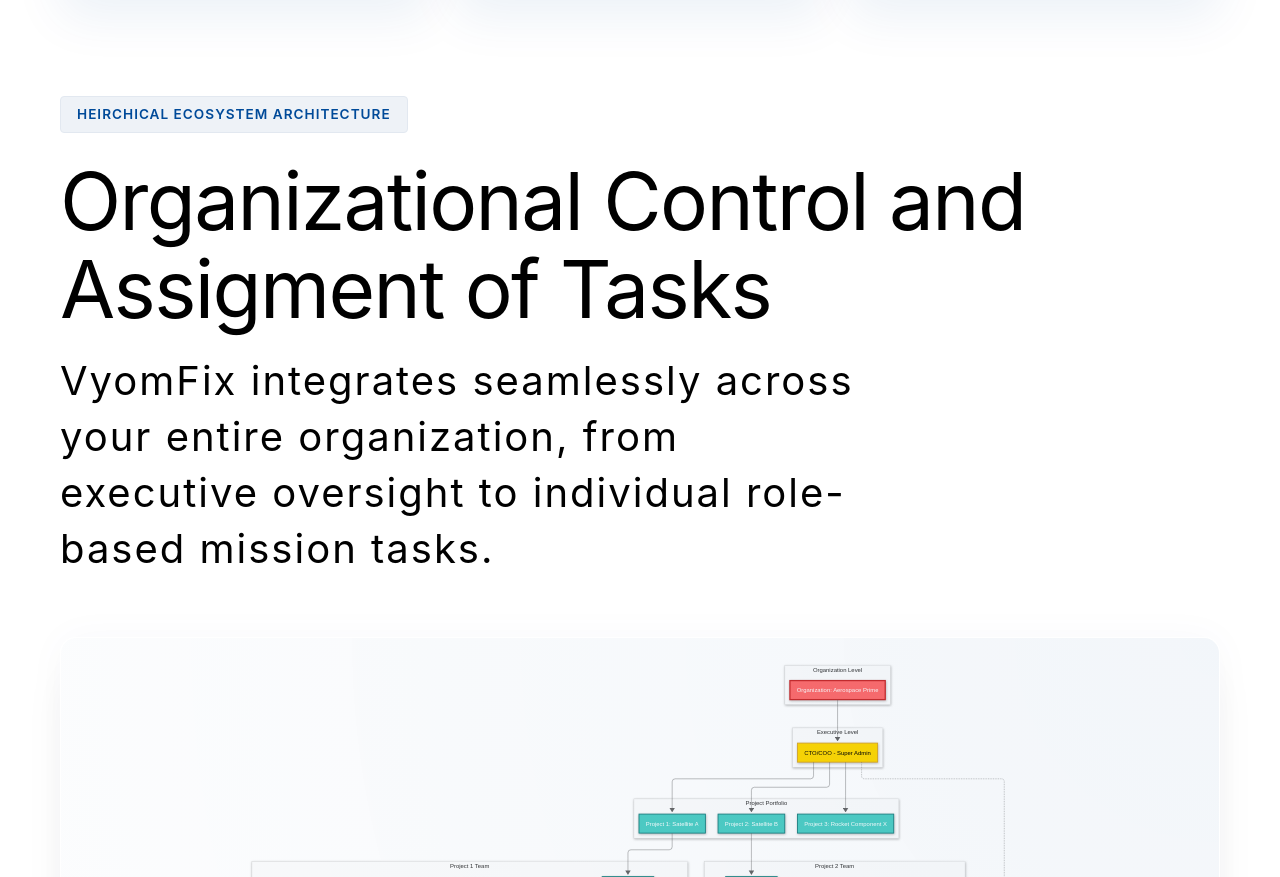
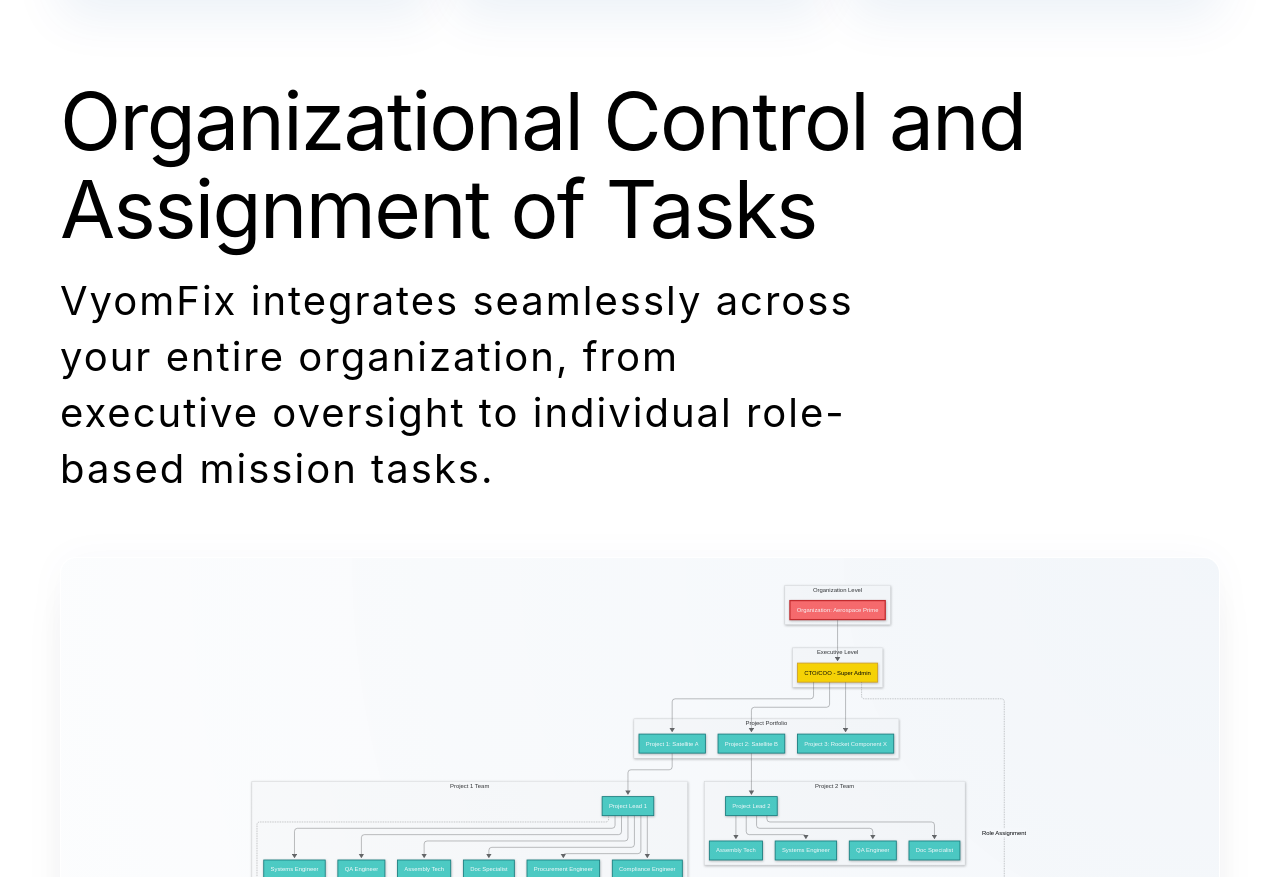
Before and after one commit to VyomFix-Dev/vyomfix-landing-website, a website: page src/platform.html in a window 1280 px wide. Shown: the part 1938-2815 px from the top of the page. Drawn offline with Linux system fonts and the light colour scheme; a web font is replaced by a local one.

Commit message:
Refine_Organizational_Section

```diff
--- a/src/platform.html
+++ b/src/platform.html
@@ -132,11 +132,11 @@
             <!-- ORGANIZATIONAL STRUCTURE SECTION -->
             <div class="org-structure u-margin-top-80">
                 <div class="reveal u-text-left u-margin-bottom-60">
-                    <div class="badge">Heirchical Ecosystem Architecture</div>
-                    <h1>Organizational Control and Assigment of Tasks</h1>
+                    <h1>Organizational Control and Assignment of Tasks</h1>
                     <p class="u-text-secondary u-max-800 u-margin-top-20">VyomFix integrates seamlessly across your
                         entire organization, from executive oversight to individual role-based mission
-                        tasks.</p>
+                        tasks.
+                    </p>
                 </div>
 
                 <div class="dashboard-window reveal u-p-40 u-haze u-shadow-premium">
```
